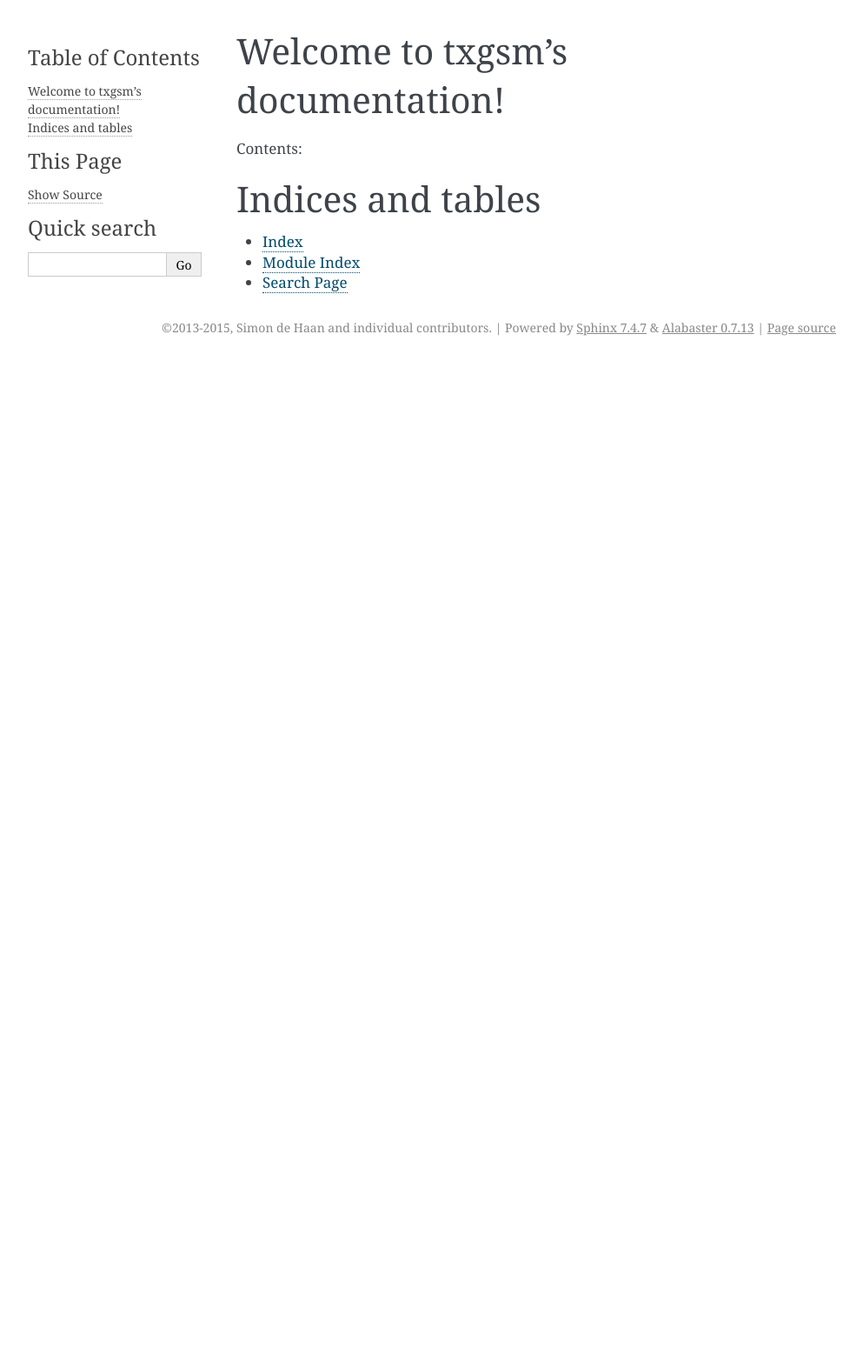
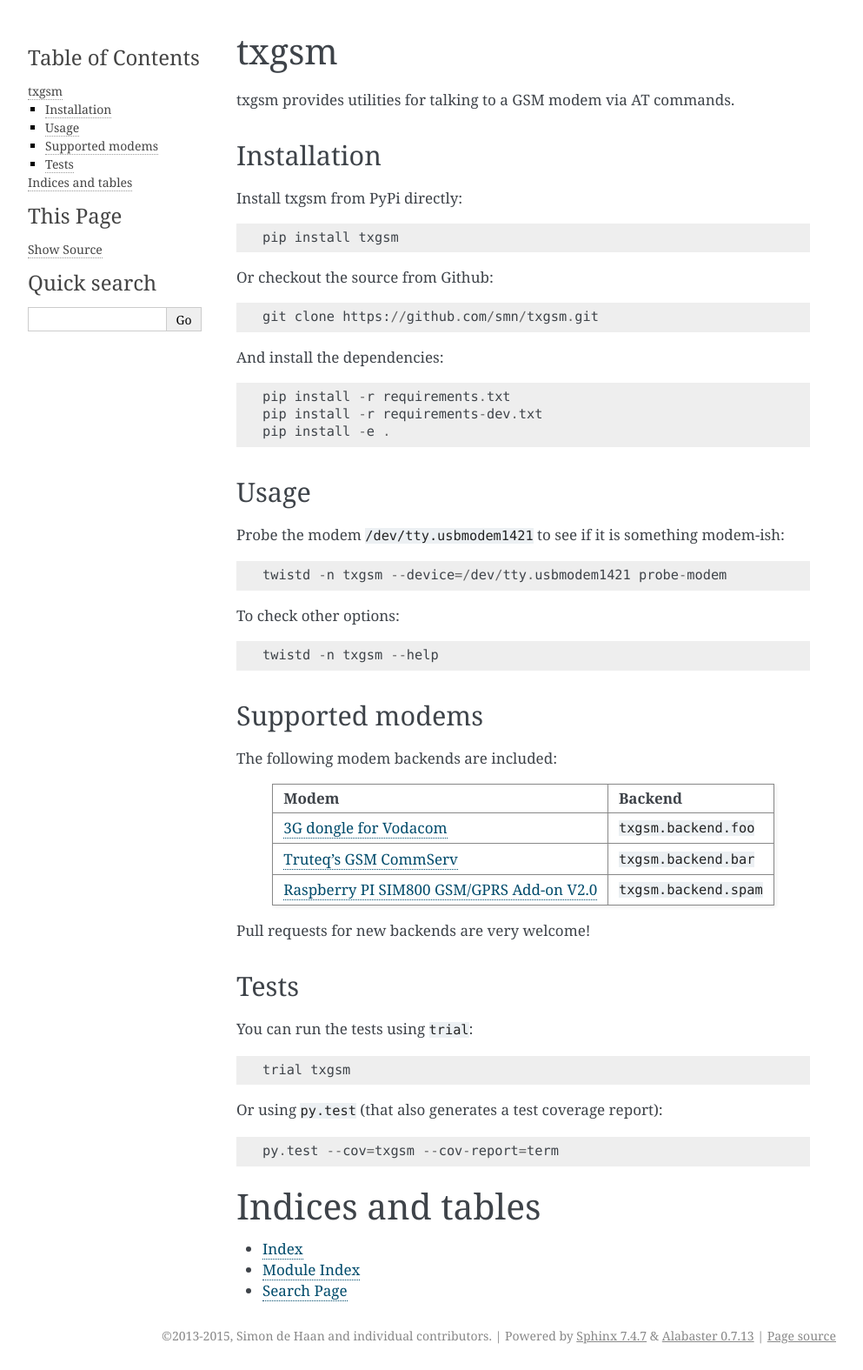
Before and after one commit to smn/txgsm, a Sphinx documentation site: the page built from doc/index.rst, in a window 1280 px wide. Shown: the whole page at 87% size, without its empty margins (148-1141 px from the left). Built offline with Sphinx 7.4.7, drawn with Linux system fonts in a browser that asks for light colours; before the commit the page ends 900 px from its top, so only the background shows below that.

Commit message:
add sections

```diff
--- a/doc/index.rst
+++ b/doc/index.rst
@@ -1,16 +1,65 @@
-.. txgsm documentation master file, created by
-   sphinx-quickstart on Mon Nov  9 15:02:39 2015.
-   You can adapt this file completely to your liking, but it should at least
-   contain the root `toctree` directive.
+txgsm
+=====
 
-Welcome to txgsm's documentation!
-=================================
+txgsm provides utilities for talking to a GSM modem via AT commands.
 
-Contents:
+Installation
+------------
+
+Install txgsm from PyPi directly::
+
+  pip install txgsm
+
+Or checkout the source from Github::
+
+  git clone https://github.com/smn/txgsm.git
+
+And install the dependencies::
+
+  pip install -r requirements.txt
+  pip install -r requirements-dev.txt
+  pip install -e .
+
+Usage
+-----
+
+Probe the modem ``/dev/tty.usbmodem1421`` to see if it is something modem-ish::
+
+  twistd -n txgsm --device=/dev/tty.usbmodem1421 probe-modem
+
+To check other options::
+
+  twistd -n txgsm --help
+
+Supported modems
+----------------
+
+The following modem backends are included:
+
+============================================  =========================
+Modem                                         Backend
+============================================  =========================
+`3G dongle for Vodacom`_                      ``txgsm.backend.foo``
+`Truteq's GSM CommServ`_                      ``txgsm.backend.bar``
+`Raspberry PI SIM800 GSM/GPRS Add-on V2.0`_   ``txgsm.backend.spam``
+============================================  =========================
+
+Pull requests for new backends are very welcome!
+
+Tests
+-----
+
+You can run the tests using ``trial``::
+
+  trial txgsm
+
+Or using ``py.test`` (that also generates a test coverage report)::
+
+  py.test --cov=txgsm --cov-report=term
+
 
 .. toctree::
    :maxdepth: 2
-
 
 
 Indices and tables
@@ -19,3 +68,8 @@
 * :ref:`genindex`
 * :ref:`modindex`
 * :ref:`search`
+
+
+.. _3G dongle for Vodacom: http://www.imei.info/phonedatabase/11862-zte-vodafone-k3772-z/
+.. _Truteq's GSM CommServ: http://www.truteqdevices.com/products/wireless-server-solutions/commserver-v5/
+.. _Raspberry PI SIM800 GSM/GPRS Add-on V2.0: http://wiki.iteadstudio.com/RPI_SIM800_GSM/GPRS_ADD-ON_V2.0
```
